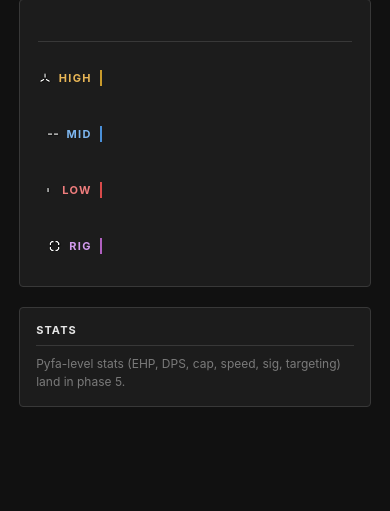
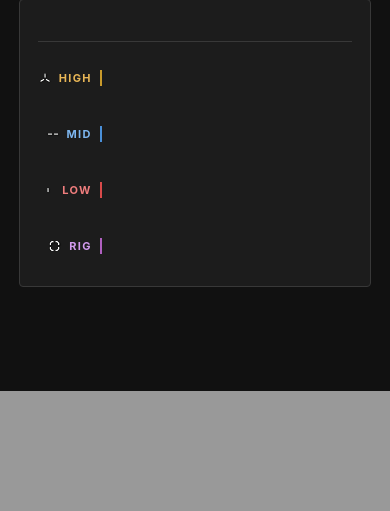
Before and after one commit to zeratulsheppard/wds-fittings, a FastAPI app: template app/templates/fit.html in a window 390 px wide. Shown: the part 657-1168 px from the top of the page. After the commit the page ends 1048 px from the top, so only its background shows below. Run offline with FastAPI, Linux system fonts and the light colour scheme; the template is opened without the code that fills it, so the values that code supplies are empty; parts of the project's set-up code (start-up, migrations or seed data) failed here and were passed over.

Commit message:
Remove stats placeholder; defer pyfa engine
The stats sidebar was promising 'Pyfa-level stats land in phase 5' but
we're not building the eos vendor for now — cost/maintenance too high
for the current appetite. Dropping the placeholder so we don't imply
something we're not delivering. Fit layout collapses to ship column +
fitting table.

Roadmap updated to reflect the deferral.

```diff
--- a/app/static/style.css
+++ b/app/static/style.css
@@ -258,13 +258,9 @@
 
 .fit-layout {
   display: grid;
-  grid-template-columns: 300px minmax(0, 1fr) 280px;
+  grid-template-columns: 300px minmax(0, 1fr);
   gap: 1.2rem;
   align-items: start;
-}
-@media (max-width: 1200px) {
-  .fit-layout { grid-template-columns: 280px minmax(0, 1fr); }
-  .fit-layout .fit-side { grid-column: 1 / -1; }
 }
 @media (max-width: 780px) {
   .fit-layout { grid-template-columns: 1fr; }
--- a/app/templates/fit.html
+++ b/app/templates/fit.html
@@ -145,13 +145,7 @@
     {% endif %}
   </div>
 
-  <!-- Stats sidebar -->
-  <aside class="fit-side">
-    <section class="side-block stats-placeholder">
-      <h3>Stats</h3>
-      <p class="muted">Pyfa-level stats (EHP, DPS, cap, speed, sig, targeting) land in phase 5.</p>
-    </section>
-  </aside>
+
 </div>
 
 <script>
```
Also changed, not shown: README.md.
